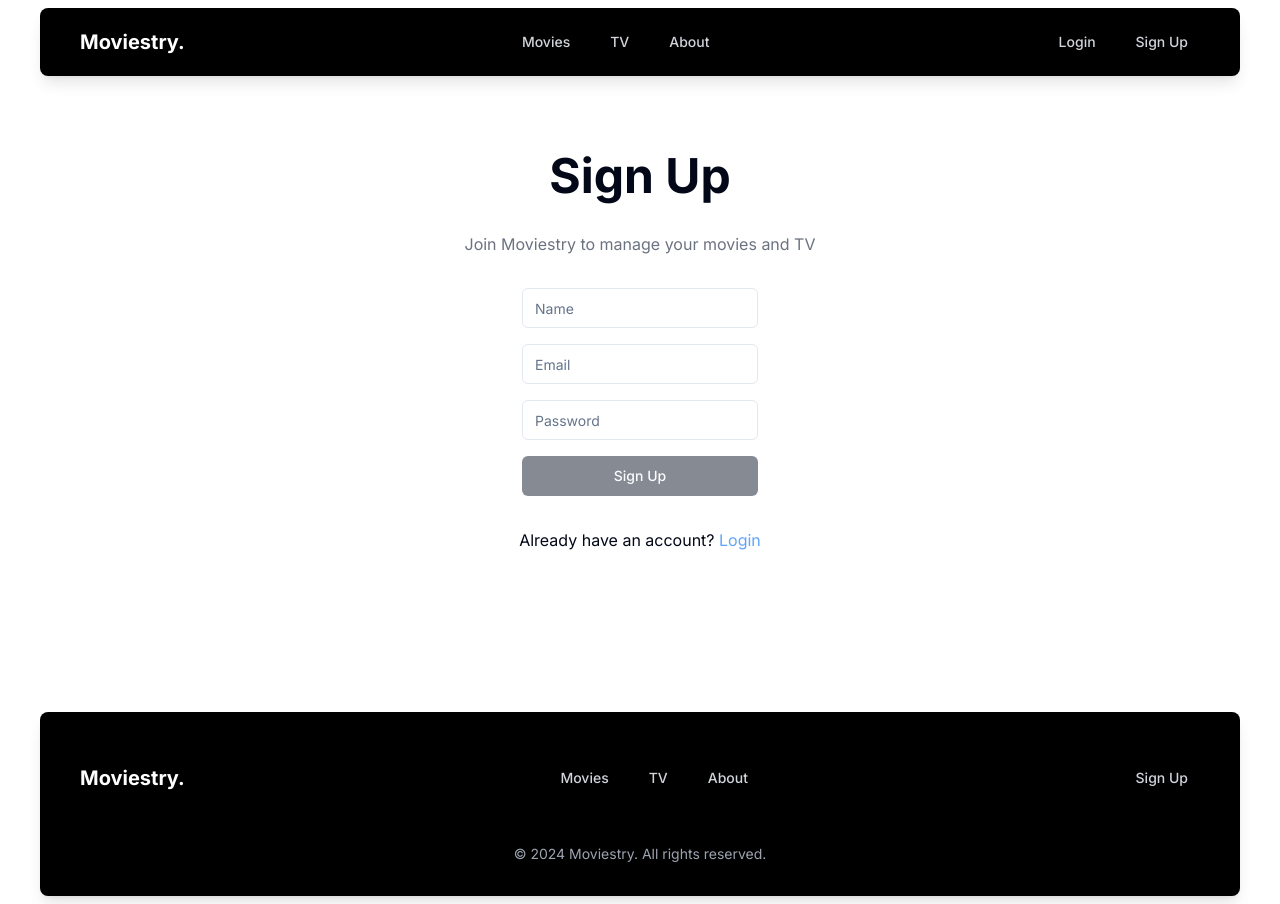
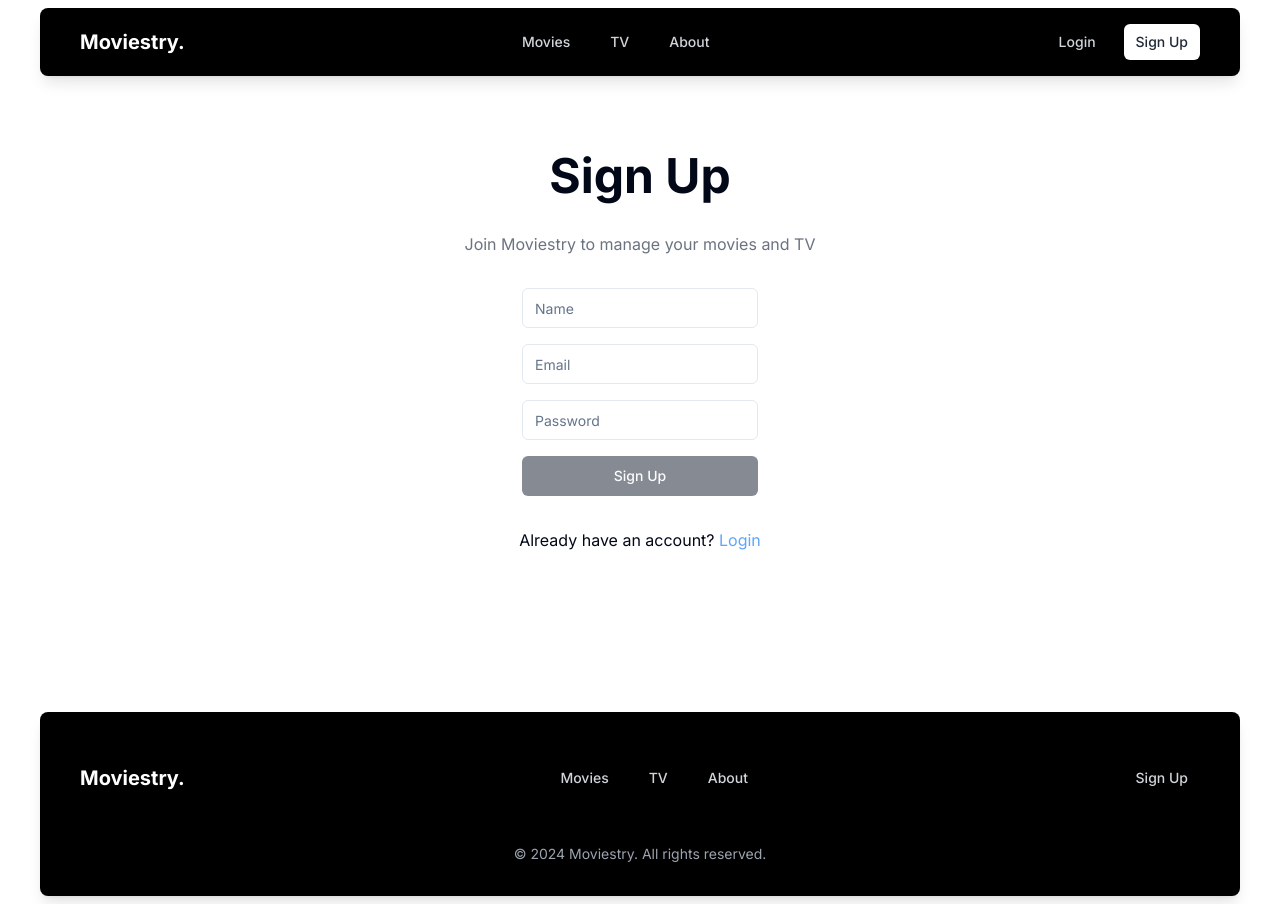
Before and after one commit to Sumansourabh14/moviestry, a Next.js app: page /signup in a window 1280 px wide. Built offline with nearby package versions, Linux system fonts and the light colour scheme.

Commit message:
updated sign up link color on navbar

```diff
--- a/components/Navbar.js
+++ b/components/Navbar.js
@@ -41,7 +41,7 @@
             </Link>
             <Link
               href="/signup"
-              className="text-gray-300 hover:bg-gray-700 hover:text-white px-3 py-2 rounded-md text-sm font-medium"
+              className="text-gray-800 bg-white hover:bg-gray-700 hover:text-white px-3 py-2 rounded-md text-sm font-medium"
             >
               Sign Up
             </Link>
```
